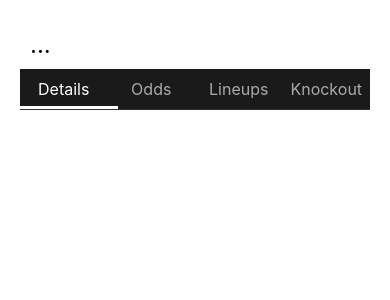
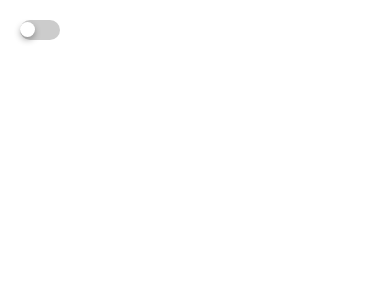
Before and after one commit to ovi100/native-ui-app, a React Native app: screen / in a window 390 px wide. Shown: the top 300 px of the page. Built offline with nearby package versions, Linux system fonts and the light colour scheme.

Commit message:
[ISSUE]: switch component has some issue

```diff
--- a/app/App.jsx
+++ b/app/App.jsx
@@ -1,4 +1,4 @@
-import React, {useState} from 'react';
+import React, { useState } from 'react';
 import {
   Dimensions,
   Pressable,
@@ -9,14 +9,15 @@ import {
 } from 'react-native';
 import usePermissions from '../hooks/usePermissions';
 import '../global.css';
-import {Button} from 'halka-test';
-import {GestureHandlerRootView} from 'react-native-gesture-handler';
+import { Button } from 'halka-test';
+import { GestureHandlerRootView } from 'react-native-gesture-handler';
 import Drawer from '../components/Drawer';
 import Dropdown from '../components/Dropdown';
 import Menu from '../components/Menu';
-import Box from '../components/Box';
-import SwipeTabs from '../components/SwipeTabs';
-const {width, height} = Dimensions.get('window');
+import Tab from '../components/Tab';
+import LoadingBar from '../components/LoadingBar';
+import Switch from '../components/Switch';
+const { width, height } = Dimensions.get('window');
 
 const App = () => {
   usePermissions();
@@ -25,9 +26,9 @@ const App = () => {
   const [selectedValue, setSelectedValue] = useState(null);
   const options = ['Option 1', 'Option 2', 'Option 3', 'Option 4', 'Option 5'];
   const menuItems = [
-    {label: 'Option 1', onPress: () => console.log('Option 1 pressed')},
-    {label: 'Option 2', onPress: () => console.log('Option 2 pressed')},
-    {label: 'Option 3', onPress: () => console.log('Option 3 pressed')},
+    { content: 'Menu item 1', onPress: () => console.log('Option 1 pressed') },
+    { content: 'Menu item 2', onPress: () => console.log('Option 2 pressed') },
+    { content: 'Menu item 3', onPress: () => console.log('Option 3 pressed') },
   ];
 
   const tabs = [
@@ -35,7 +36,7 @@ const App = () => {
       label: 'Details',
       content: (
         <View>
-          <Text style={{color: 'white'}}>Details Content</Text>
+          <Text className="text-black text-lg py-5">Details Content</Text>
         </View>
       ),
     },
@@ -43,7 +44,7 @@ const App = () => {
       label: 'Odds',
       content: (
         <View>
-          <Text style={{color: 'white'}}>Odds Content</Text>
+          <Text className="text-black text-lg py-5">Odds Content</Text>
         </View>
       ),
     },
@@ -51,7 +52,7 @@ const App = () => {
       label: 'Lineups',
       content: (
         <View>
-          <Text style={{color: 'white'}}>Lineups Content</Text>
+          <Text className="text-black text-lg py-5">Lineups Content</Text>
         </View>
       ),
     },
@@ -59,7 +60,7 @@ const App = () => {
       label: 'Knockout',
       content: (
         <View>
-          <Text style={{color: 'white'}}>Knockout Content</Text>
+          <Text className="text-black text-lg py-5">Knockout Content</Text>
         </View>
       ),
     },
@@ -68,8 +69,7 @@ const App = () => {
   return (
     <GestureHandlerRootView className="">
       <View className="bg-white flex-1 p-5">
-        <Menu items={menuItems} />
-        <SwipeTabs tabs={tabs} />
+        <Switch size={20} />
       </View>
     </GestureHandlerRootView>
   );
--- a/components/Accordion.js
+++ b/components/Accordion.js
@@ -1,4 +1,4 @@
-import {Pressable, StyleSheet, Text, View} from 'react-native';
+import { Pressable, StyleSheet, Text, View } from 'react-native';
 import React from 'react';
 import Animated, {
   useAnimatedRef,
@@ -10,14 +10,10 @@ import Animated, {
   withTiming,
 } from 'react-native-reanimated';
 import Icon from 'react-native-vector-icons/Ionicons';
-import {sizes, variants} from '../lib/common';
+import { sizes, variants } from '../lib/common';
 
-const accordionStyle = {color: '#fff', fontSize: 14};
-
-const Accordion = ({
-  item = {
-    title: 'Accordion 1',
-    content: (
+const accordionStyle = { color: '#fff', fontSize: 14 };
+const content = (
   <View>
     <Text style={accordionStyle}>
       Lorem ipsum dolor sit amet, consectetur adipiscing elit, sed do
@@ -29,7 +25,12 @@ const Accordion = ({
       culpa qui officia deserunt mollit anim id est laborum.
     </Text>
   </View>
-    ),
+)
+
+const Accordion = ({
+  item = {
+    title: 'Accordion 1',
+    content,
   },
   size = 'medium',
   variant = 'default',
@@ -51,7 +52,7 @@ const Accordion = ({
   }));
 
   const iconStyle = useAnimatedStyle(() => ({
-    transform: [{rotate: `${rotate.value * 90}deg`}],
+    transform: [{ rotate: `${rotate.value * 90}deg` }],
   }));
 
   const toggleContent = () => {
@@ -80,7 +81,7 @@ const Accordion = ({
       ]}>
       <Pressable
         onPress={() => toggleContent()}
-        style={[styles.titleContainer, {padding: sizes[size].space}]}>
+        style={[styles.titleContainer, { padding: sizes[size].space }]}>
         <Text
           style={{
             color: variants[variant].text,
--- /dev/null
+++ b/components/ButtonDots.js
@@ -0,0 +1,45 @@
+import React from 'react';
+import { TouchableOpacity, View } from 'react-native';
+import { edges } from '../lib/common';
+
+const ButtonDots = ({ buttonStyles, onPress, onLayout }) => {
+  const { size, color, direction, edge } = buttonStyles;
+
+  const getMenuButtonContainerStyle = () => {
+    let style = {
+      flexDirection: direction === 'horizontal' ? 'row' : 'column',
+      justifyContent: 'center',
+      alignItems: 'center',
+      gap: 5,
+      pending: 10,
+    };
+
+    return style;
+  };
+
+  const getMenuButtonStyle = () => {
+    let style = {
+      width: size,
+      height: size,
+      backgroundColor: color,
+      borderRadius: edges[edge],
+      // marginHorizontal: 5,
+    };
+
+    return style;
+  };
+
+  return (
+    <TouchableOpacity
+      onPress={onPress}
+      style={getMenuButtonContainerStyle()}
+      onLayout={onLayout}
+    >
+      <View style={getMenuButtonStyle()} />
+      <View style={getMenuButtonStyle()} />
+      <View style={getMenuButtonStyle()} />
+    </TouchableOpacity>
+  );
+};
+
+export default ButtonDots;
--- a/components/LoadingBar.js
+++ b/components/LoadingBar.js
@@ -1,43 +1,43 @@
 import React, { useEffect } from 'react';
-import { View, StyleSheet } from 'react-native';
+import { Dimensions, View, StyleSheet } from 'react-native';
 import Animated, {
   useSharedValue,
   useAnimatedStyle,
+  withRepeat,
+  withSequence,
   withTiming,
   Easing,
-  runOnJS,
 } from 'react-native-reanimated';
 
+import { edges } from '../lib/common';
+
+const { width } = Dimensions.get('window');
+
 const LoadingBar = ({
-  size = 'medium',
+  height = 8,
   variant = 'default',
   duration = 3000,
   edge = 'square',
 }) => {
-  const animatedProgress = useSharedValue(0);
+  const translateX = useSharedValue(-width);
+  const scaleX = useSharedValue(0);
 
   useEffect(() => {
-    const animate = () => {
-      animatedProgress.value = withTiming(
-        1,
-        {
-          duration,
-          easing: Easing.linear,
-        },
-        () => {
-          animatedProgress.value = 0;
-          runOnJS(animate)();
-        },
-      );
-    };
-    runOnJS(animate)();
-  }, [animatedProgress, duration]);
+    translateX.value = withRepeat(
+      withTiming(width, { duration, easing: Easing.linear }),
+      -1,
+      false
+    );
 
-  const sizes = {
-    small: { width: 50, height: 2, fontSize: 14 },
-    medium: { width: 100, height: 4, fontSize: 16 },
-    large: { width: 150, height: 6, fontSize: 18 },
-  };
+    scaleX.value = withRepeat(
+      withSequence(
+        withTiming(1, { duration: duration, easing: Easing.linear }),
+        withTiming(0, { duration: duration, easing: Easing.linear })
+      ),
+      -1
+    );
+  }, [duration, scaleX, translateX]);
+
 
   const variants = {
     default: { track: '#e5e7eb', fill: '#374151' },
@@ -49,35 +49,25 @@ const LoadingBar = ({
     warn: { track: '#e5e7eb', fill: '#ff8904' },
   };
 
-  const edges = {
-    square: 0,
-    rounded: 6,
-    capsule: 100,
-  };
-
   const trackStyle = {
+    height,
     backgroundColor: variants[variant].track,
-    height: sizes[size].height,
     borderRadius: edges[edge],
   };
 
-  const progressStyle = {
-    position: 'absolute',
-    width: sizes[size].width,
-    height: sizes[size].height,
+  const barStyle = {
+    height,
     backgroundColor: variants[variant].fill,
     borderRadius: edges[edge],
   };
 
   const animatedStyle = useAnimatedStyle(() => ({
-    left: `${animatedProgress.value * 100}%`,
+    transform: [{ translateX: translateX.value }, { scaleX: scaleX.value }],
   }));
 
   return (
-    <View style={styles.container}>
-      <View style={[styles.track, trackStyle]}>
-        <Animated.View style={[styles.progress, animatedStyle, progressStyle]} />
-      </View>
+    <View style={[styles.container, trackStyle]}>
+      <Animated.View style={[styles.bar, animatedStyle, barStyle]} />
     </View>
   );
 };
@@ -85,13 +75,10 @@ const LoadingBar = ({
 const styles = StyleSheet.create({
   container: {
     width: '100%',
-    paddingVertical: 10,
-    alignItems: 'center',
+    overflow: 'hidden',
   },
-  track: {
+  bar: {
     width: '100%',
-    overflow: 'hidden',
-    position: 'relative',
   },
 });
 
--- a/components/Menu.js
+++ b/components/Menu.js
@@ -1,9 +1,22 @@
 import React, { useState } from 'react';
-import { Pressable, View, Text, TouchableOpacity, StyleSheet } from 'react-native';
-import Animated, { FadeIn, FadeOut } from 'react-native-reanimated';
-import { elevations } from '../lib/common';
+import { Dimensions, Pressable, View, Text, TouchableOpacity, StyleSheet } from 'react-native';
+import Animated, { Easing, SlideInUp, SlideOutUp } from 'react-native-reanimated';
+import { edges, elevations } from '../lib/common';
+import ButtonDots from './ButtonDots';
+const { width: screenWidth, height: screenHeight } = Dimensions.get('window');
 
-const Menu = ({ items, elevation = 3, showDivider = true }) => {
+const Menu = ({
+  items,
+  elevation = 3,
+  position = 'left',
+  menuButtonStyles = {
+    size: 5,
+    color: '#000',
+    direction: 'horizontal',
+    edge: 'circle',
+  },
+  showDivider = true,
+}) => {
   const [isVisible, setIsVisible] = useState(false);
   const [buttonLayout, setButtonLayout] = useState({ x: 0, y: 0, width: 0, height: 0 });
 
@@ -16,32 +29,53 @@ const Menu = ({ items, elevation = 3, showDivider = true }) => {
     setButtonLayout({ x, y, width, height });
   };
 
+  const getOverlayStyle = (pos) => {
+    let style = { top: buttonLayout.height };
+    if (pos === 'left') {
+      style = { ...style, left: buttonLayout.x };
+      return style;
+    }
+
+    if (pos === 'right') {
+      style = { ...style, right: (buttonLayout.width - 16) - buttonLayout.width };
+      return style;
+    }
+
+    return null;
+  };
+
+  const getMenuStyle = (pos) => {
+    let style = { top: buttonLayout.y + buttonLayout.height, ...elevations[elevation] };
+    if (pos === 'left') {
+      style = { ...style, left: buttonLayout.x };
+      return style;
+    }
+
+    if (pos === 'right') {
+      style = { ...style, right: buttonLayout.x };
+      return style;
+    }
+
+    return null;
+  };
+
   return (
     <View style={styles.container}>
       {/* 3 Dots Button */}
-      <TouchableOpacity
+      <ButtonDots
+        buttonStyles={menuButtonStyles}
+        onLayout={onButtonLayout}
         onPress={toggleMenu}
-        style={styles.menuButton}
-        onLayout={onButtonLayout}
-      >
-        <Text style={styles.menuButtonText}>...</Text>
-      </TouchableOpacity>
+      />
 
-      {isVisible && <Pressable className="h-full" onPress={toggleMenu} />}
+      {isVisible && <Pressable style={[styles.overlay, getOverlayStyle(position)]} onPress={toggleMenu} />}
 
       {/* Menu Items */}
       {isVisible && (
         <Animated.View
-          style={[
-            styles.menu,
-            {
-              top: buttonLayout.y + buttonLayout.height, // Position below the button
-              left: buttonLayout.x, // Align with the button's left edge
-            },
-            elevations[elevation],
-          ]}
-          entering={FadeIn.duration(300)}
-          exiting={FadeOut.duration(300)}
+          style={[styles.menu, getMenuStyle(position)]}
+          entering={SlideInUp.duration(300).easing(Easing.ease)}
+          exiting={SlideOutUp.duration(500).easing(Easing.ease)}
         >
           {items.map((item, index) => (
             <View key={index}>
@@ -52,9 +86,8 @@ const Menu = ({ items, elevation = 3, showDivider = true }) => {
                 }}
                 style={styles.menuItem}
               >
-                <Text style={styles.menuItemText}>{item.label}</Text>
+                <Text style={styles.menuItemText}>{item.content}</Text>
               </TouchableOpacity>
-              {/* Render divider if not the last item and showDivider is true */}
               {showDivider && index < items.length - 1 && <View style={styles.divider} />}
             </View>
           ))}
@@ -69,11 +102,12 @@ const styles = StyleSheet.create({
   container: {
     position: 'relative',
   },
-  menuButton: {
-    padding: 10,
-  },
-  menuButtonText: {
-    fontSize: 24,
+  overlay: {
+    height: screenHeight,
+    width: screenWidth,
+    position: 'absolute',
+    backgroundColor: 'rgba(0, 0, 0, 0.5)',
+    zIndex: 10,
   },
   menu: {
     minWidth: 200,
@@ -81,6 +115,7 @@ const styles = StyleSheet.create({
     backgroundColor: 'white',
     borderRadius: 5,
     paddingVertical: 10,
+    zIndex: 50,
   },
   menuItem: {
     padding: 10,
@@ -88,6 +123,7 @@ const styles = StyleSheet.create({
   menuItemText: {
     fontSize: 16,
     color: 'black',
+    textAlign: 'center',
   },
   divider: {
     height: 1,
--- a/components/SwipeTabs.js
+++ b/components/SwipeTabs.js
@@ -89,9 +89,6 @@ const styles = StyleSheet.create({
   },
   page: {
     width,
-    height: 400,
-    justifyContent: 'center',
-    alignItems: 'center',
   },
 });
 
--- a/components/Switch.js
+++ b/components/Switch.js
@@ -1,14 +1,16 @@
-import React, {useState} from 'react';
-import {Pressable} from 'react-native';
+import React, { useState } from 'react';
+import { Pressable } from 'react-native';
 import Animated, {
   useSharedValue,
   useAnimatedStyle,
   withSpring,
 } from 'react-native-reanimated';
+import { elevations } from '../lib/common';
 
 const Switch = ({
   size = 50,
-  trackColors = {on: '#4caf50', off: '#cccccc'},
+  theme = 'm',
+  trackColors = { on: '#4caf50', off: '#cccccc' },
   onToggle,
 }) => {
   const [isOn, setIsOn] = useState(false);
@@ -16,7 +18,7 @@ const Switch = ({
 
   const handleToggle = () => {
     setIsOn(prev => !prev);
-    translateX.value = withSpring(isOn ? 0 : size, {
+    translateX.value = withSpring(isOn ? 0 : theme === 'classic' ? size + (size * 0.1) : size + (size * 0.1), {
       velocity: 50,
     });
     if (onToggle) {
@@ -25,13 +27,14 @@ const Switch = ({
   };
 
   const thumbStyle = useAnimatedStyle(() => ({
-    transform: [{translateX: translateX.value}],
+    transform: [{ translateX: translateX.value }],
   }));
 
   const getContainerStyle = (ts, tc) => {
     return {
+      position: 'relative',
       width: ts * 2,
-      height: ts,
+      height: theme === 'classic' ? ts - (ts / 3) : ts,
       borderRadius: ts / 2,
       backgroundColor: isOn ? tc.on : tc.off,
       padding: 2,
@@ -41,10 +44,14 @@ const Switch = ({
 
   const getControlStyle = ts => {
     return {
-      width: ts - 5,
-      height: ts - 5,
+      position: 'absolute',
+      left: 0,
+      top: theme === 'classic' ? -(ts / (ts * 0.1)) : 2,
+      width: theme === 'classic' ? ts : ts - 5,
+      height: theme === 'classic' ? ts : ts - 5,
       borderRadius: '50%',
       backgroundColor: 'white',
+      ...elevations[3],
     };
   };
 
--- a/components/Tab.js
+++ b/components/Tab.js
@@ -10,20 +10,18 @@ import Animated, {
   useAnimatedStyle,
   withSpring,
   runOnJS,
-  FadeInRight,
-  FadeOutRight,
 } from 'react-native-reanimated';
 import {
   GestureDetector,
   Gesture,
 } from 'react-native-gesture-handler';
-import { lighten } from '../lib/common';
+import { colors, lighten } from '../lib/common';
 
 const { width } = Dimensions.get('window');
 
 const Tab = ({
   tabs = null,
-  tabTheme = 'classic',
+  theme = 'classic',
   size = 'medium',
   variant = 'default',
 }) => {
@@ -34,15 +32,6 @@ const Tab = ({
     small: { space: 6, fontSize: 14, iconSize: 14 },
     medium: { space: 8, fontSize: 16, iconSize: 16 },
     large: { space: 10, fontSize: 18, iconSize: 18 },
-  };
-
-  const colors = {
-    default: '#374151',
-    brand: '#4f46e5',
-    primary: '#3b82f6',
-    secondary: '#a855f7',
-    danger: '#ef4444',
-    success: '#22c55e',
   };
 
   const baseStyles = {
@@ -107,7 +96,7 @@ const Tab = ({
         key,
         {
           ...baseStyles,
-          active: getActiveStyles(tabTheme),
+          active: getActiveStyles(theme),
         },
       ]),
     ),
@@ -146,16 +135,12 @@ const Tab = ({
     };
   });
 
-  if (tabs === null) {
-    return null;
-  }
-
   const tabButtonStyle = index => {
     let styles = {
       alignItems: 'center',
       width: `${100 / tabs.length}%`,
     };
-    if (tabTheme === 'classic') {
+    if (theme === 'classic') {
       styles = {
         ...styles,
         paddingBottom: 5,
@@ -184,13 +169,18 @@ const Tab = ({
     }
   };
 
+  if (tabs === null) {
+    return null;
+  }
+
+
   return (
     <View style={styles.container}>
       {/* Tab Headers */}
       <View
         style={[
           styles.header,
-          getTrackStyles(tabTheme),
+          getTrackStyles(theme),
           { padding: sizes[size].space, fontSize: sizes[size].fontSize },
         ]}>
         {tabs.map((tab, index) => (
@@ -199,10 +189,8 @@ const Tab = ({
             onPress={() => handleTabPress(index)}
             style={tabButtonStyle(index)}>
             <Animated.Text
-              entering={FadeInRight.springify().damping(80).stiffness(200)}
-              exiting={FadeOutRight.springify().damping(80).stiffness(200)}
               style={tabButtonTextStyle(index)}>
-              {tab.title}
+              {tab.label}
             </Animated.Text>
           </TouchableOpacity>
         ))}
```
Also changed, not shown: components/ProgressBar.js (+15 -21 lines), lib/common.js (+17 -1 lines), 1 other file (tests, documents, lock files or other folders). Lines whose indentation alone changed are shown as unchanged.
